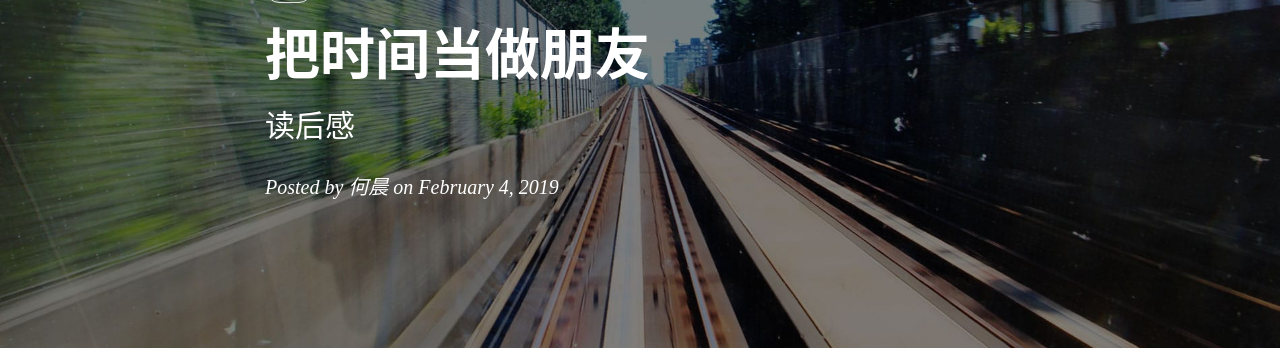
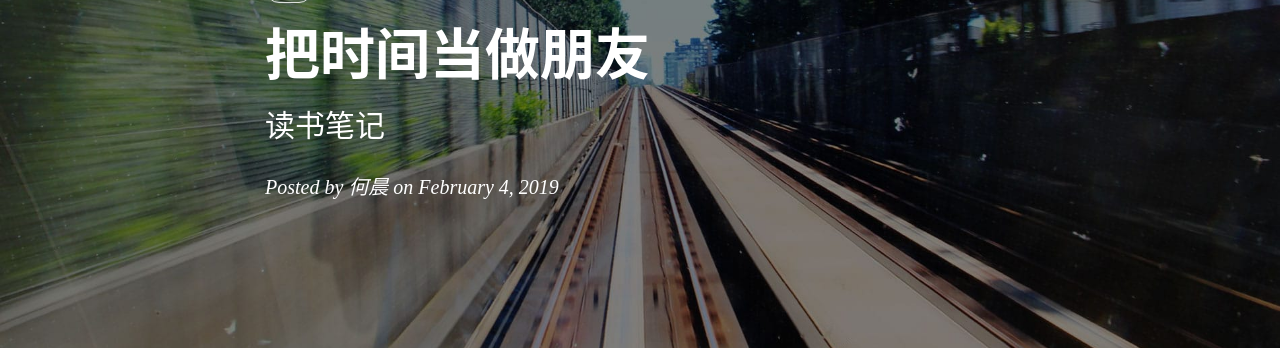
Before and after one commit to he-chen-95/he-chen-95.github.io, a Jekyll site: the page built from _posts/2019-02-04-Treat_time_as_a_friend.md, in a window 1280 px wide and 900 px high. Shown: the part 175-525 px from the top of the window. Built offline with Jekyll 4.4.1, drawn with Linux system fonts in a browser that asks for light colours; nearby versions of some CDN libraries; comment, search, counter and statistics services are not loaded.

Commit message:
Update 2019-02-04-Treat_time_as_a_friend.md

```diff
--- a/_posts/2019-02-04-Treat_time_as_a_friend.md
+++ b/_posts/2019-02-04-Treat_time_as_a_friend.md
@@ -1,7 +1,7 @@
 ---
 layout:     post
 title:      把时间当做朋友
-subtitle:   读后感
+subtitle:   读书笔记
 date:       2019-02-04
 author:     何晨
 header-img: img/post-bg-2015.jpg
```
